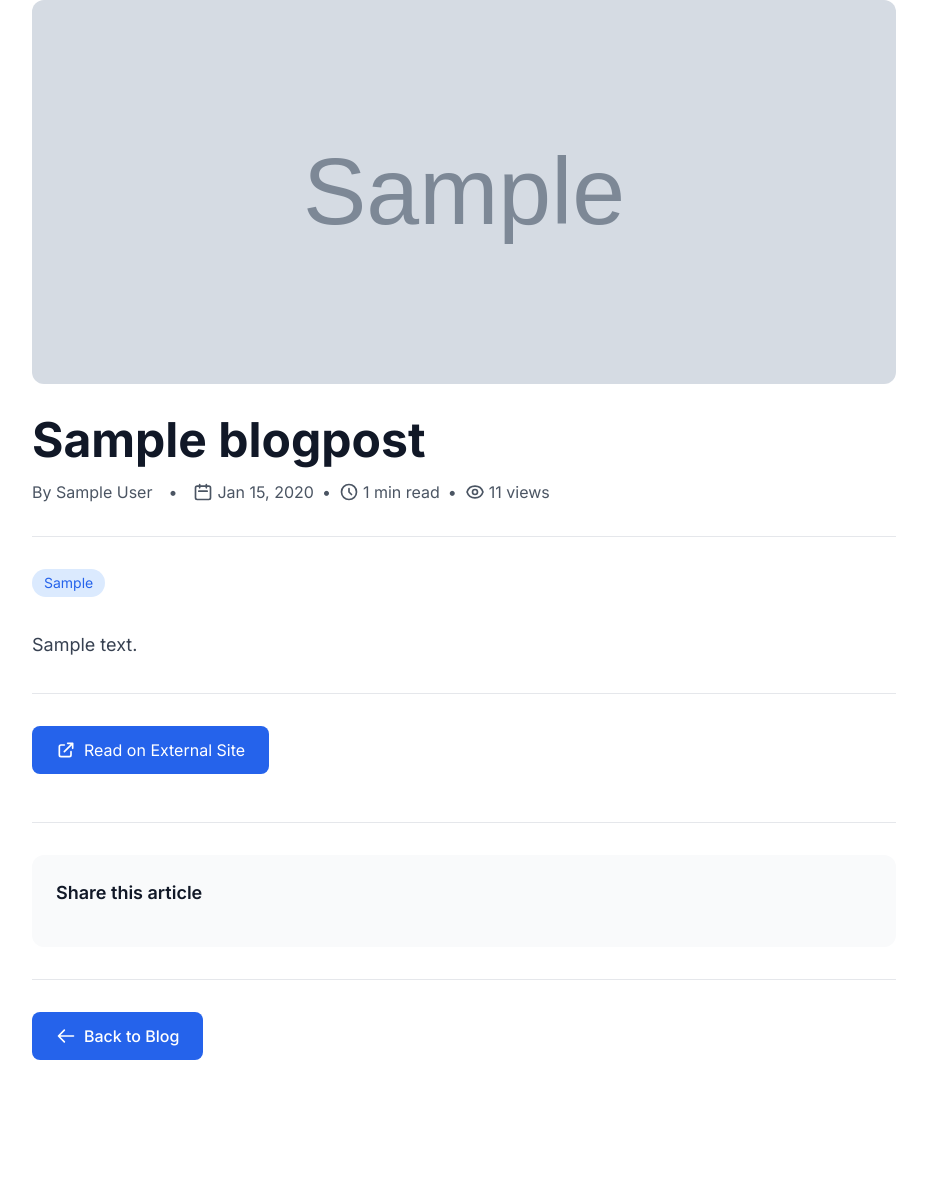
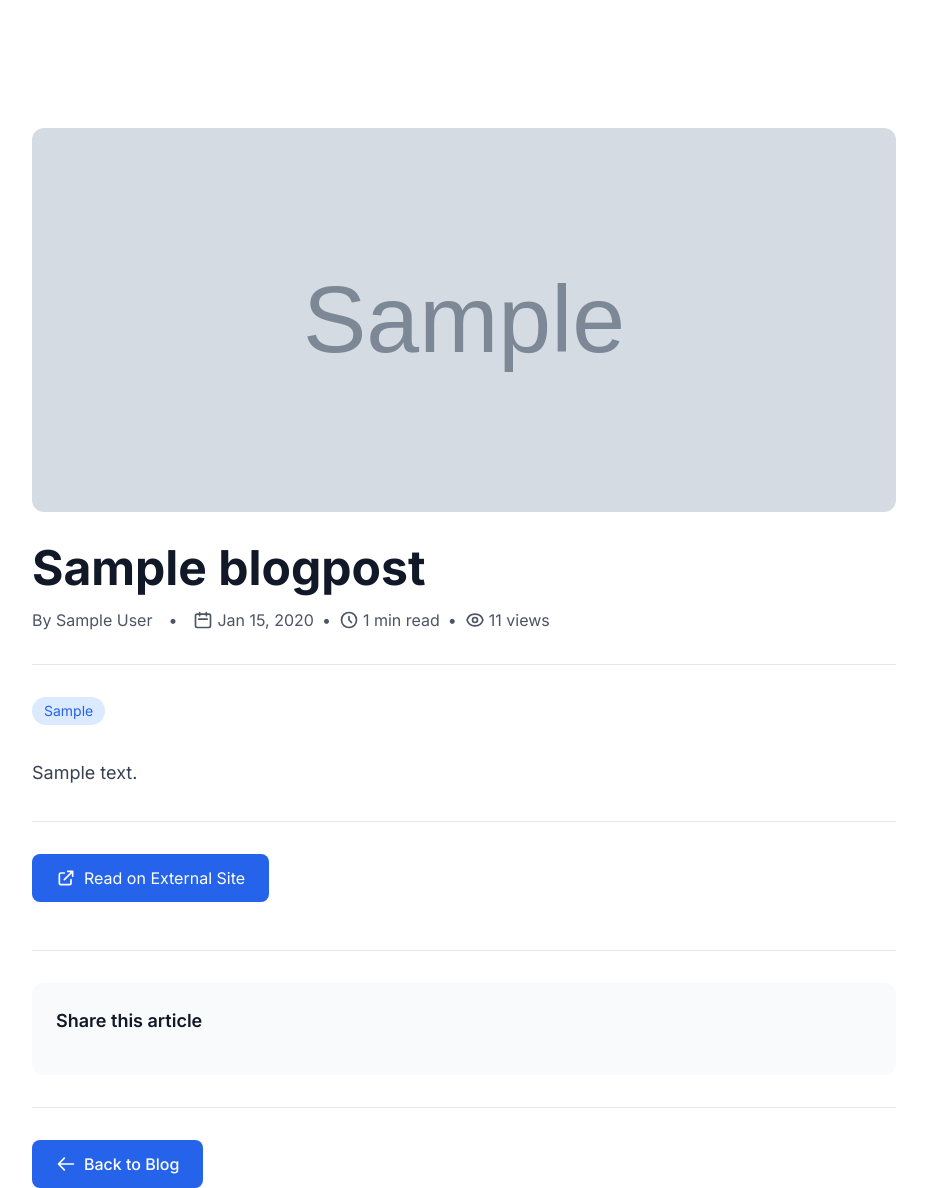
Before and after one commit to pawan980/portfolio, a Django app: a page that uses templates/pages/blog/detail.html in a window 1280 px wide. Shown: the whole page, without its empty margins (176-1103 px from the left). Before the commit the page ends 1060 px from the top, so only its background shows below. Run offline with Django 4.2, Linux system fonts and the light colour scheme; tables that the repository leaves empty hold one stand-in row (values such as "Sample post"); grey boxes marked "Sample" are stand-in pictures; some libraries are stand-ins or nearby versions.

Commit message:
Fix blog detail navbar overlap

```diff
--- a/templates/pages/blog/detail.html
+++ b/templates/pages/blog/detail.html
@@ -5,7 +5,7 @@
 {% block content %}
 
 <!-- Article Header -->
-<article class="max-w-4xl mx-auto px-4 pt-24 pb-16">
+<article class="max-w-4xl mx-auto px-4 pt-32 md:pt-36 lg:pt-40 pb-16">
     {% if post.cover_image %}
     <img src="{{ post.cover_image.url }}" alt="{{ post.title }}" class="w-full h-96 object-cover rounded-xl mb-8">
     {% endif %}
```
